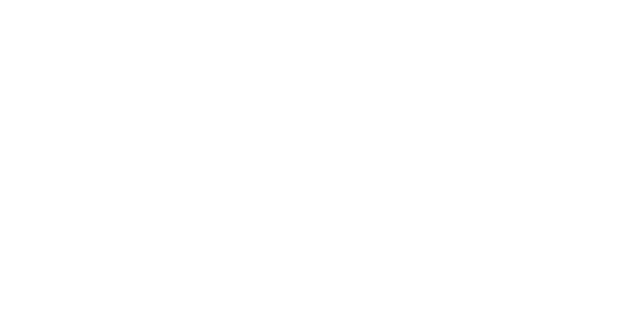
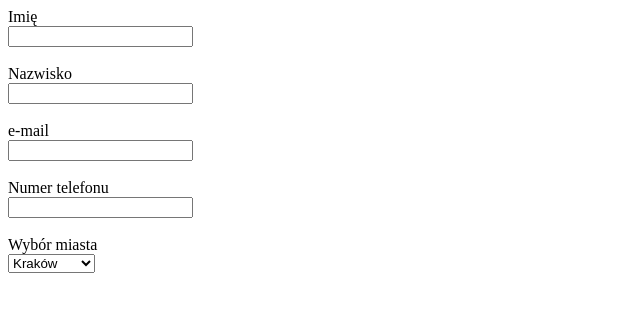
Before and after one commit to MaciekRo/Formularz-HTML, a plain HTML site: page index.html in a window 1280 px wide. Shown: the whole page, without its empty margins (0-640 px from the left). Drawn offline with Linux system fonts and the light colour scheme.

Commit message:
imie, nazwisko,miasta

```diff
--- a/index.html
+++ b/index.html
@@ -1,20 +1,36 @@
 <!DOCTYPE html>
 <html lang="en">
+
 <head>
     <meta charset="UTF-8">
     <title>Formularz</title>
 </head>
+
 <body>
-   <form action="https://formspree.io/your@email.com" method="POST">
+    <form action="https://formspree.io/mrogala89@gmail.com" method="POST">
+
+        <label for="username">Imię</label><br>
+        <input type="text" name="username"><br><br>
+        <label for="surname">Nazwisko</label><br>
+        <input type="text" name="surname"><br><br>
+        <label for="email">e-mail</label><br>
+        <input type="email" name="e-mail"><br><br>
+        <label for="phone">Numer telefonu</label><br>
+        <input type="tel" name="phone"><br><br>
+        <label for="city">Wybór miasta</label><br>
+        <select name="city" id="city">
+               <option value="krakow">Kraków</option>
+               <option value="warszawa">Warszawa</option>
+               <option value="gdansk">Gdańsk</option>
+               <option value="sosnowiec">Sosnowiec</option>
+               <option value="radom">Radom</option>
+        </select>
 
 
 
 
 
-
-
-
-   </form>
+    </form>
 
 
 
@@ -22,4 +38,5 @@
 
 
 </body>
+
 </html>
```
